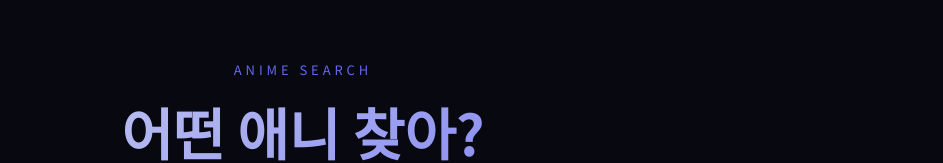
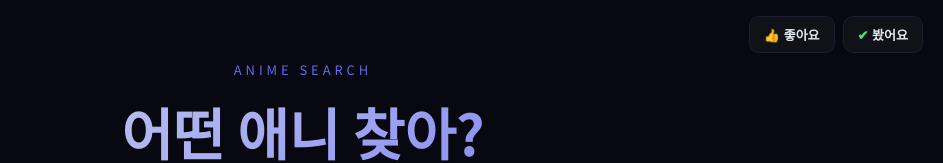
Before and after one commit to hykari95117/animaition, a React (Vite) app: page / in a window 1280 px wide. Shown: the top 163 px of the page, without its empty margins (337-1280 px from the left). Built offline with nearby package versions, Linux system fonts and the light colour scheme; no server answers.

Commit message:
todo 추가

```diff
--- a/src/App.css
+++ b/src/App.css
@@ -16,6 +16,41 @@ body {
 ::-webkit-scrollbar-thumb { background: #2a2a3e; border-radius: 3px; }
 
 input::placeholder { color: #3a3a5c; }
+
+/* ── Top Right Buttons ── */
+.top-right-buttons {
+  position: fixed;
+  top: 16px;
+  right: 20px;
+  display: flex;
+  gap: 8px;
+  z-index: 50;
+}
+
+.top-btn {
+  background: #111118;
+  border: 1px solid #1e1e2e;
+  border-radius: 10px;
+  color: #e2e8f0;
+  font-size: 13px;
+  font-weight: 600;
+  padding: 8px 14px;
+  cursor: pointer;
+  transition: border-color 0.2s, background 0.2s;
+}
+
+.top-btn:hover {
+  background: #1e1e2e;
+  border-color: #6366f1;
+}
+
+.top-btn--watched {
+  color: #4ade80;
+}
+
+.top-btn__label {
+  color: #e2e8f0;
+}
 
 /* ── App ── */
 .app {
--- a/src/App.tsx
+++ b/src/App.tsx
@@ -97,6 +97,12 @@ export default function App() {
 
   return (
     <div className="app">
+      <div className="top-right-buttons">
+        <button className="top-btn">👍 좋아요</button>
+        <button className="top-btn top-btn--watched">
+          <span>✔</span> <span className="top-btn__label">봤어요</span>
+        </button>
+      </div>
       <div className="header">
         <div className="header__label">Anime Search</div>
         <h1 className="header__title">어떤 애니 찾아?</h1>
```
Also changed, not shown: 1 other file (tests, documents, lock files or other folders).
